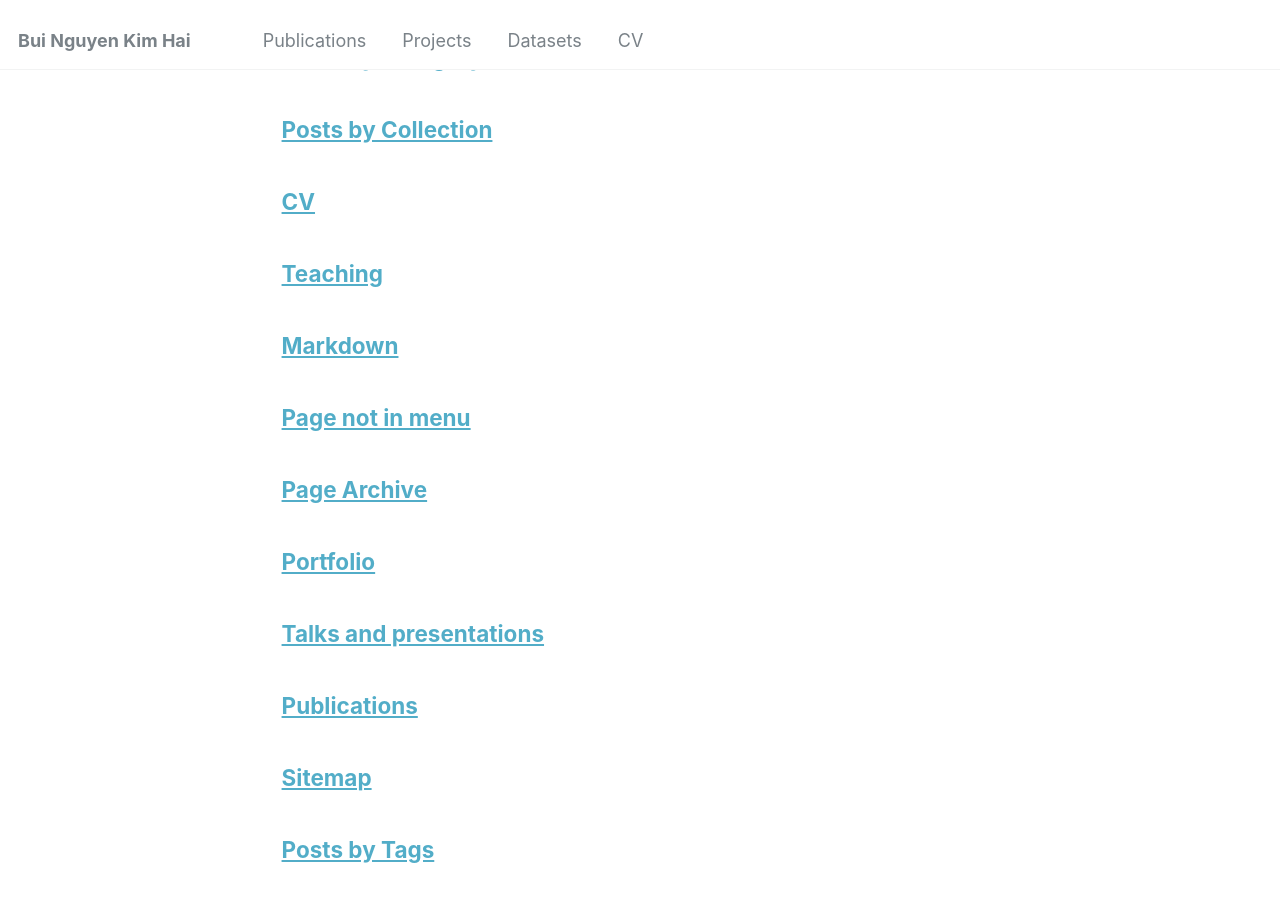
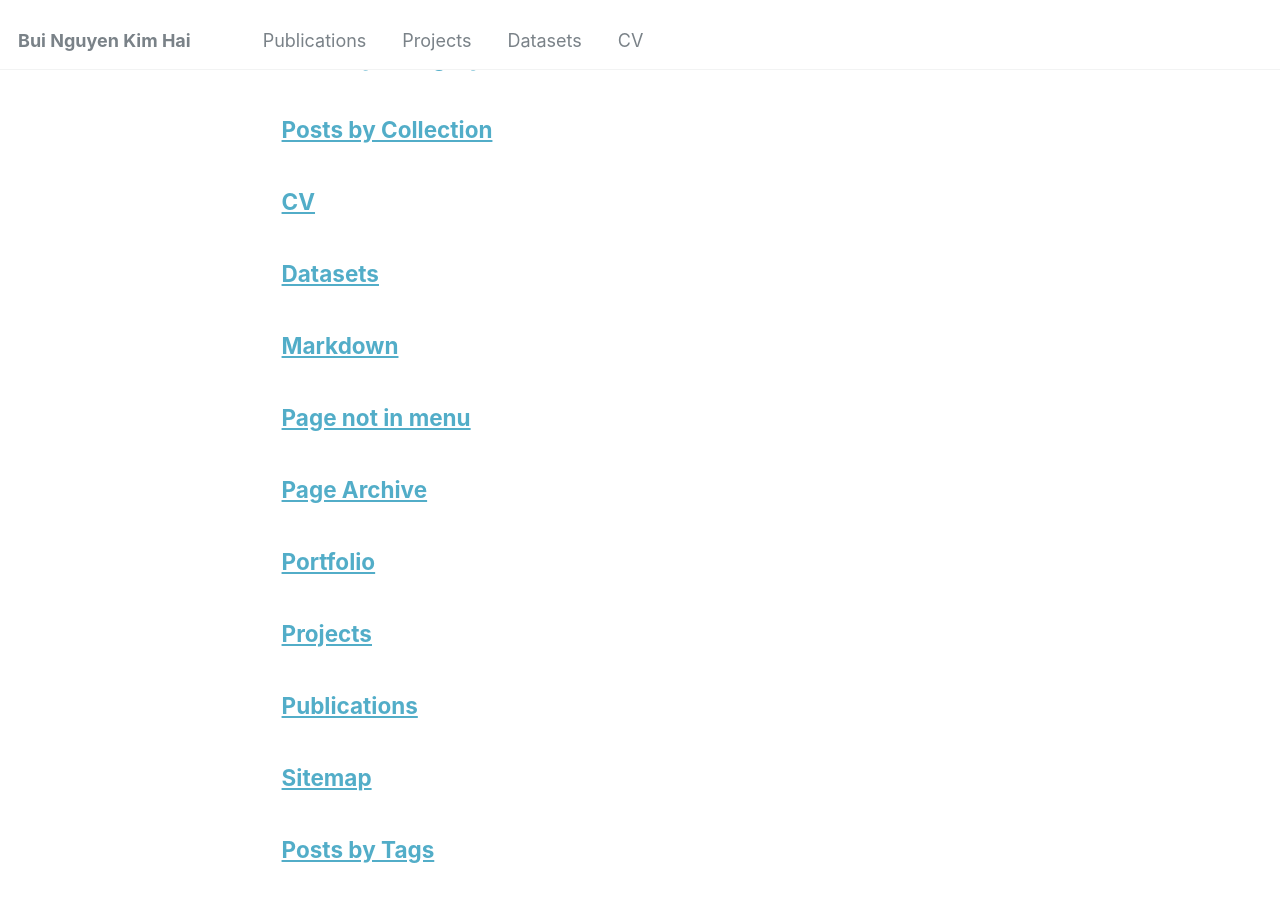
Before and after one commit to whynotkimhari/whynotkimhari.github.io, a Jekyll site: the page built from _pages/page-archive.html, in a window 1280 px wide and 900 px high, scrolled down 351 px. Built offline with Jekyll 4.4.1, drawn with Linux system fonts in a browser that asks for light colours.

Commit message:
Fix navigations

```diff
--- a/_pages/datasets.html
+++ b/_pages/datasets.html
@@ -1,7 +1,7 @@
 ---
 layout: archive
-title: "Teaching"
-permalink: /teaching/
+title: "Datasets"
+permalink: /datasets/
 author_profile: true
 ---
 
--- a/_pages/projects.html
+++ b/_pages/projects.html
@@ -1,7 +1,7 @@
 ---
 layout: archive
-title: "Talks and presentations"
-permalink: /talks/
+title: "Projects"
+permalink: /projects/
 author_profile: true
 ---
 
```
